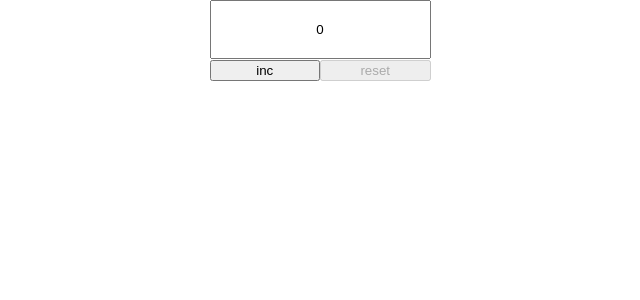
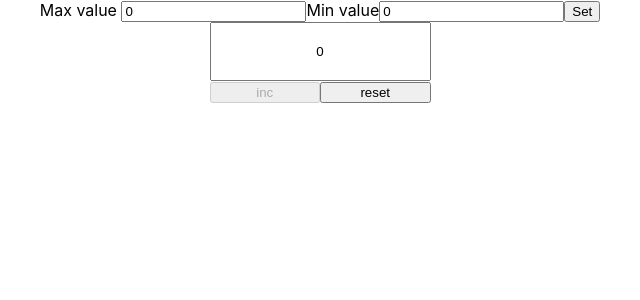
Before and after one commit to EuSet/counter, a React (Create React App) app: page / in a window 1280 px wide. Shown: the top 300 px of the page, without its empty margins (320-960 px from the left). Built offline with nearby package versions, Linux system fonts and the light colour scheme.

Commit message:
added min/max value

```diff
--- a/src/App.tsx
+++ b/src/App.tsx
@@ -5,6 +5,8 @@ import {Counter} from "./Counter";
 
 function App() {
   const [value, setValue] = useState<number>(0)
+  const [startValue, setStartValue] = useState<number>(0)
+  const [maxValue, setMaxValue] = useState<number>(0)
   useEffect(() => {
     const valueAsString = localStorage.getItem('counterValue')
     if(valueAsString){
@@ -15,26 +17,28 @@ function App() {
     useEffect(() => {
         localStorage.setItem('counterValue', JSON.stringify(value))
     },[value])
-  const counterPlus = () => {
-    if(value < 5){
+
+  const buttonIncFunction = () => {
       setValue(value+1)
-    }
+  }
+  const buttonResetFunction = () => {
+    setValue(0)
   }
 
-  const universalFunction = () => {
-    if(value < 5){
-      setValue(value+1)
-    }else {
-      setValue(0)
-    }
-  }
   return (
       <div className="App">
+        <div>
+         <span>Max value</span> <input value={maxValue} onChange={(e) => {setMaxValue(e.currentTarget.valueAsNumber)}} type="number"/>
+          <span>Min value</span><input value={startValue} onChange={(e) => {setStartValue(e.currentTarget.valueAsNumber)}} type="number"/>
+          <button onClick={() => {setValue(startValue)
+          }} >Set</button>
+        </div>
         <Counter
+            maxValue={maxValue}
             value={value}
-            counterPlus={counterPlus}
             setValue={setValue}
-            universalFunction={universalFunction}
+            buttonIncFunction={buttonIncFunction}
+            buttonResetFunction={buttonResetFunction}
         />
       </div>
   );
--- a/src/Counter.tsx
+++ b/src/Counter.tsx
@@ -3,9 +3,10 @@ import {UniversalButton} from "./UniversalButton";
 
 type PropsType = {
     value: number
-    counterPlus: () => void
+    maxValue:number
     setValue:(value:number) => void
-    universalFunction:() => void
+    buttonIncFunction:() => void
+    buttonResetFunction:() => void
 }
 const inputStyle = {
     padding: '20px',
@@ -20,19 +21,16 @@ export const Counter = (props:PropsType) => {
             <input style={inputStyle} value={props.value}/>
         </div>
         <div>
-            {/*<button disabled={props.value === 5} onClick={() => {props.counterPlus()}}>inc</button>*/}
-            {/*<button disabled={props.value < 5} onClick={() => {props.setValue(0)}}>reset</button>*/}
             <UniversalButton
                 value={props.value}
                 title={'inc'}
-                disabled={props.value === 5}
-                universalFunction={props.universalFunction}
+                disabled={props.value === props.maxValue}
+                universalFunction={props.buttonIncFunction}
             />
             <UniversalButton
                 value={props.value}
                 title={'reset'}
-                disabled={props.value < 5}
-                universalFunction={props.universalFunction}
+                universalFunction={props.buttonResetFunction}
             />
         </div>
 
--- a/src/UniversalButton.tsx
+++ b/src/UniversalButton.tsx
@@ -3,7 +3,7 @@ import React from 'react';
 type PropsType = {
     value:number
     title:string
-    disabled:boolean
+    disabled?:boolean
     universalFunction:() => void
 
 }
```
